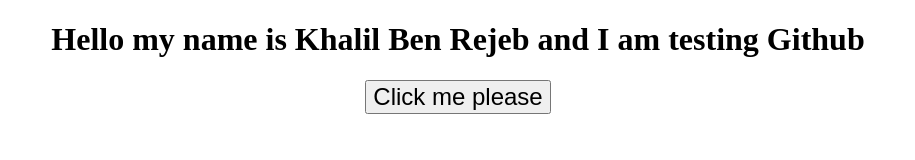
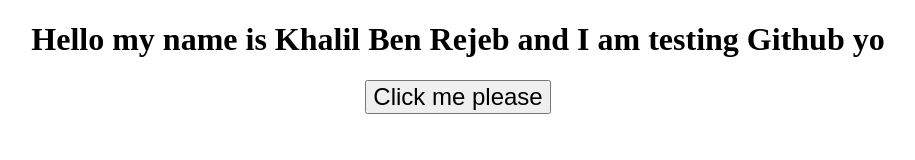
Before and after one commit to khalilbenrejeb/Basic-Web-Project, a plain HTML site: page index.html in a window 1280 px wide. Shown: the whole page, without its empty margins (182-1097 px from the left). Drawn offline with Linux system fonts and the light colour scheme.

Commit message:
I have changed something

```diff
--- a/index.html
+++ b/index.html
@@ -7,7 +7,7 @@
     <link rel="stylesheet" href="styles.css">
 </head>
 <body>
-    <h1>Hello my name is Khalil Ben Rejeb and I am testing Github</h1>
+    <h1>Hello my name is Khalil Ben Rejeb and I am testing Github yo</h1>
     <button onclick="hello()">
         Click me please
     </button>
```
